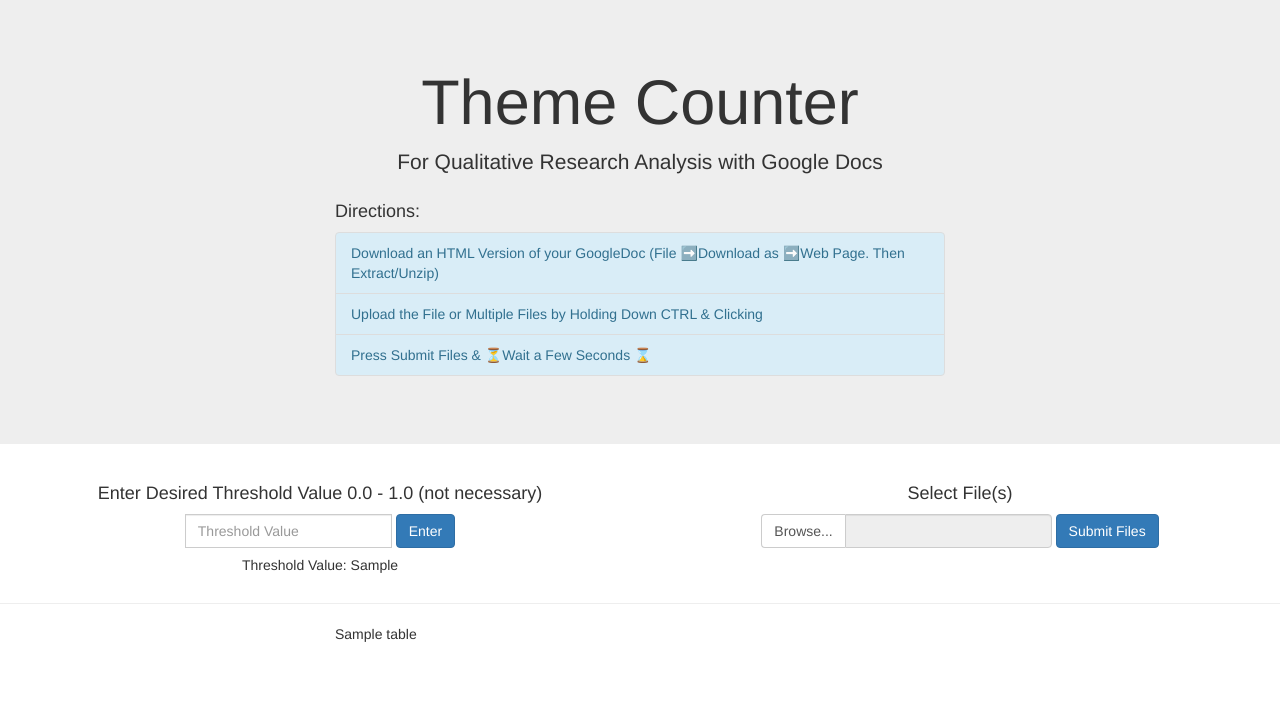
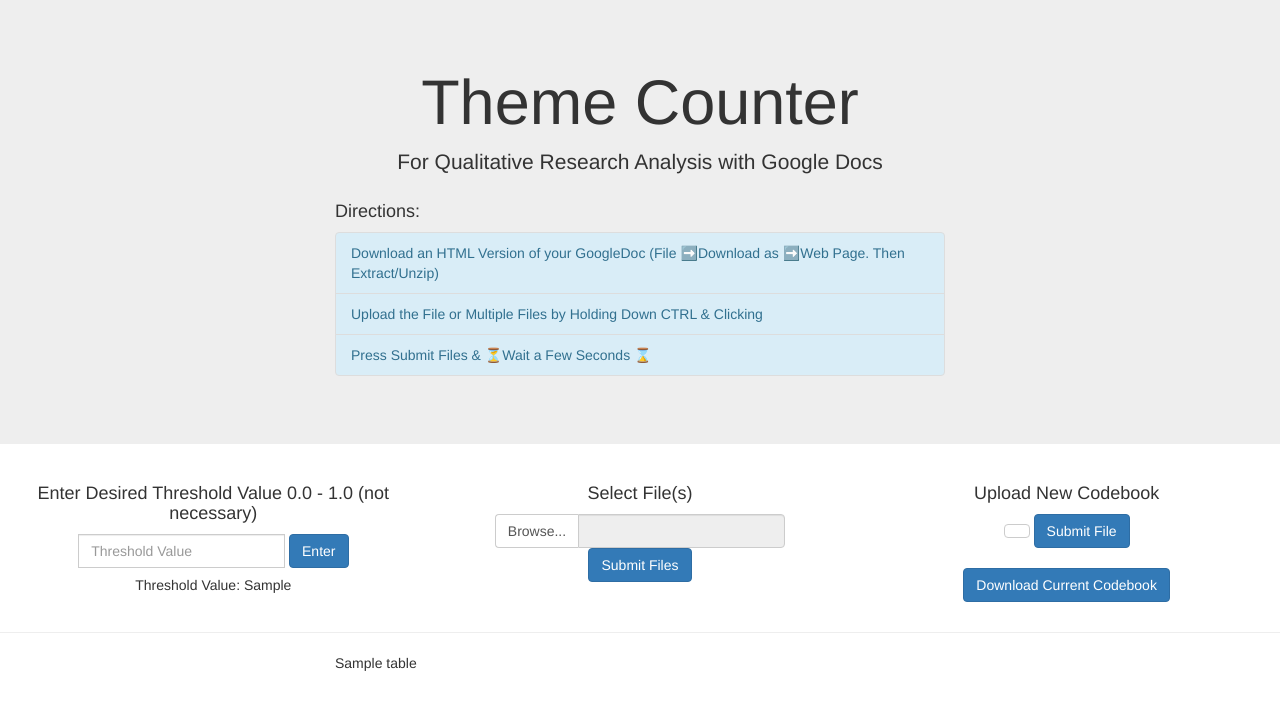
Before and after one commit to peterchun2000/ThemeCounter, a Flask app: template project/templates/index.html in a window 1280 px wide. Shown: the top 710 px of the page. Run offline with Flask 2, Linux system fonts and the light colour scheme; the template is opened without the code that fills it: most values are stand-ins (such as "Sample title", 1, 10 or a date in 2020); some libraries are stand-ins or nearby versions.

Commit message:
added uploading Codebook feature

```diff
--- a/project/app.py
+++ b/project/app.py
@@ -1,6 +1,6 @@
 import os
 
-from flask import Flask, request, render_template, redirect, url_for, session
+from flask import Flask, request, render_template, redirect, url_for, session, send_file
 from werkzeug.utils import secure_filename
 
 from bs4 import BeautifulSoup
@@ -13,16 +13,50 @@ from flask_bootstrap import Bootstrap
 import jsonpickle
 from flask import g
 
+import keyring
+
 #global vars
 app = Flask(__name__)
 Bootstrap(app)
 
+keyring.set_password("my_api_key", "auth_pass", "BestProject!")
+
+'ABC1234SEKRIT'
 app.secret_key = 'sads9f8b378asbfas9ah'
-app.config['UPLOAD_PATH'] = './uploads'
+app.config['UPLOAD_PATH'] = '../project'
 
+ALLOWED_EXTENSIONS = set(['txt'])
+
+def allowed_file(filename):
+	return '.' in filename and filename.rsplit('.', 1)[1].lower() in ALLOWED_EXTENSIONS
+
+@app.route('/download')
+def downloadFile ():
+    #For windows you need to use drive name [ex: F:/Example.pdf]
+    path = "../project/code_chart.txt"
+    return send_file(path, as_attachment=True)
 
 @app.route("/", methods=["POST"])
 def upload():
+    if request.form.get('submit_chart') =="Submit File":
+        # check if the post request has the file part
+		if 'file' not in request.files:
+			print('No file part')
+			return redirect(request.url)
+		file = request.files['file']
+		if file.filename == '':
+			print('No file selected for uploading')
+			return redirect(request.url)
+		if file and allowed_file(file.filename):
+            # if os.path.exists('../project/code_chart.txt'):
+            #     os.remove('../project/code_chart.txt')
+			filename = "code_chart.txt"
+			file.save(os.path.join(app.config['UPLOAD_PATH'], filename))
+			print('File successfully uploaded')
+			return redirect('/')
+		else:
+			print('Allowed file type is txt')
+			return redirect(request.url)
 
     if request.form.get('submit_t') =="enter":
         processed_text = request.form['text']
@@ -31,7 +65,7 @@ def upload():
             session['thresh_val'] = float(processed_text)
         except:
             session['thresh_val'] = .65
-        return render_template('index.html',t_val = session['thresh_val'])
+        return render_template('index.html',t_val = session['thresh_val'], auth_code = keyring.get_password("my_api_key", "auth_pass"))
     elif request.form.get('submit_f') =="Submit Files":
         if 'thresh_val' not in session:
             session['thresh_val'] = .65
@@ -45,18 +79,17 @@ def upload():
         result_list = start(uploaded_files,session['thresh_val'])
         table_html = make_table(result_list)
 
-        return render_template('index.html', table = table_html, t_val = session['thresh_val'])
+        return render_template('index.html', table = table_html, t_val = session['thresh_val'], auth_code = keyring.get_password("my_api_key", "auth_pass"))
 
 @app.route('/')
 def my_form():
     session.clear()
     print("sleared session")
-
     try:
-        return render_template('index.html',t_val = session['thresh_val'] )
+        return render_template('index.html',t_val = session['thresh_val'], auth_code = keyring.get_password("my_api_key", "auth_pass") )
     except:
         session['thresh_val'] = .65
-        return render_template('index.html',t_val = .65 )
+        return render_template('index.html',t_val = .65, auth_code = keyring.get_password("my_api_key", "auth_pass") )
 
 
 if __name__ == '__main__':
--- a/project/static/css/main.css
+++ b/project/static/css/main.css
@@ -1,3 +1,22 @@
 .bold_col{
     font-weight: bold;
 }
+.btn-file {
+    position: relative;
+    overflow: hidden;
+}
+.btn-file input[type=file] {
+    position: absolute;
+    top: 0;
+    right: 0;
+    min-width: 100%;
+    min-height: 100%;
+    font-size: 100px;
+    text-align: right;
+    filter: alpha(opacity=0);
+    opacity: 0;
+    outline: none;
+    background: white;
+    cursor: inherit;
+    display: block;
+}
--- a/project/templates/index.html
+++ b/project/templates/index.html
@@ -10,6 +10,17 @@
 
         document.getElementById("browse-text").value=files.length + " file(s) selected";
     });
+    function auth_func() {
+        var auth_code = '{{ auth_code }}';
+        // var geocode = document.getElementById("browse-text").dataset.geocode;
+        let test = prompt("Enter Password", '');
+        if (test == auth_code){
+            alert("sucess")
+        } else {
+            alert("incorrect")
+            document.getElementById("code_book_file").value = null
+        }
+    }
     </script>
 {% endblock %}
 {% block styles %}
@@ -37,9 +48,10 @@
     </div>
 </div>
 </div>
+
 <div class="container-fluid text-center">
     <div class="row">
-        <div class="col col-lg-6">
+        <div class="col-lg-4">
             <h4>Enter Desired Threshold Value 0.0 - 1.0 (not necessary)</h4>
             <form  method="POST" class="form-inline center-block">
                 <div class="input-group">
@@ -51,7 +63,7 @@
                 Threshold Value: {{t_val}}
             </h5>
         </div>
-        <div class="col col-lg-6">
+        <div class="col-lg-4">
             <h4>Select File(s)</h4>
 
             <form class="form-inline center-block" action="/" method="POST" enctype="multipart/form-data">
@@ -63,6 +75,25 @@
                     <input id="browse-text" type="text" class="form-control" readonly="">
                 </div>
                 <button type="submit" value="Submit Files" name="submit_f" class="btn btn-primary">Submit Files</button>
+            </form>
+        </div>
+
+        <div class="col-lg-4">
+        <h4>Upload New Codebook</h4>
+            <form method="post" action="/" enctype="multipart/form-data">
+                <dl>
+                    <p>
+                        <span class="btn btn-default btn-file">
+                            <input type="file" id="code_book_file" type="file" name="file" autocomplete="off" required>
+                        </span>
+                        <input data-geocode='{{ auth_code }}' onclick="auth_func()" class="btn btn-primary" id="auth_btn" type="submit" name="submit_chart" value="Submit File">
+                    </p>
+                </dl>
+            </form>
+            <form class="form-inline center-block" action="/download">
+                <p>
+                    <input class="btn btn-primary" type="submit" name="download_btn" value="Download Current Codebook">
+                </p>
             </form>
         </div>
     </div>
```
Also changed, not shown: 3 other files.
